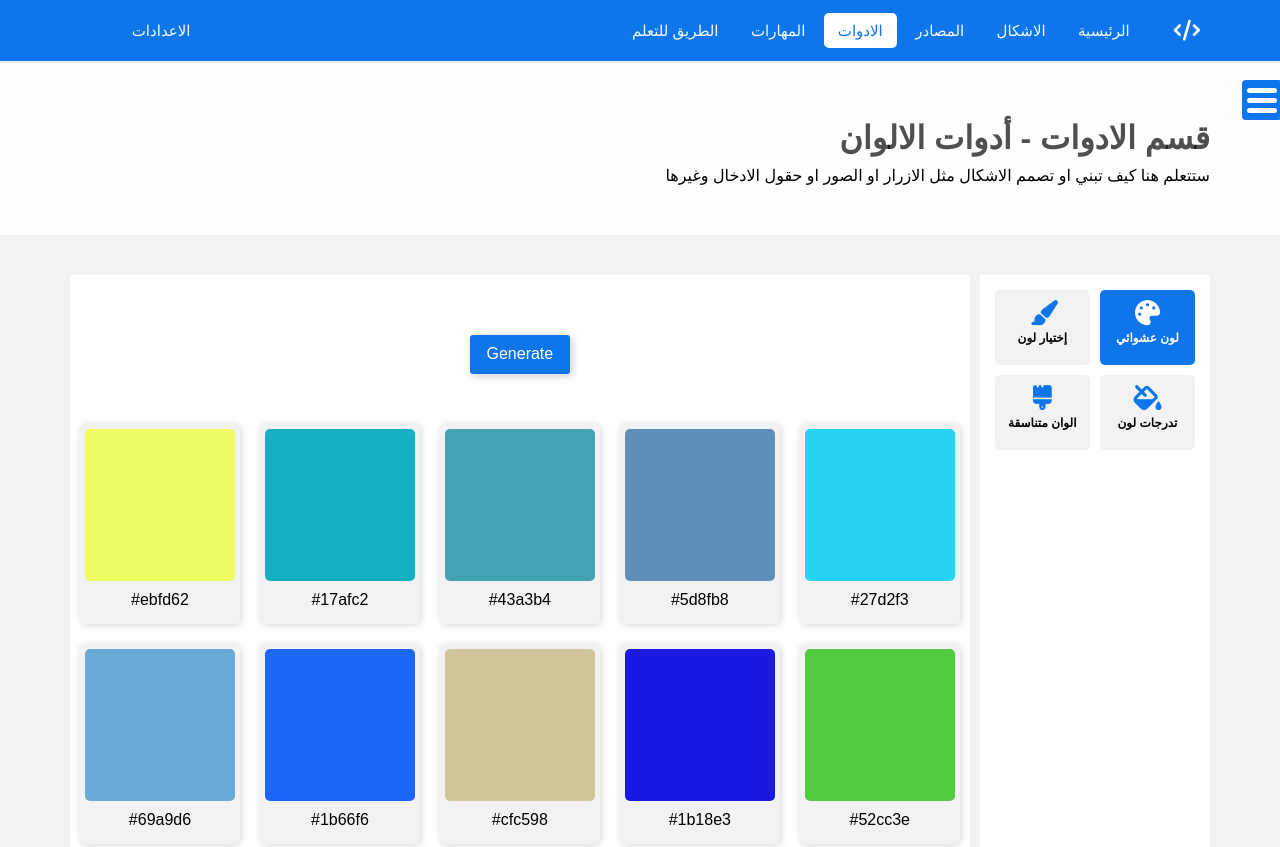
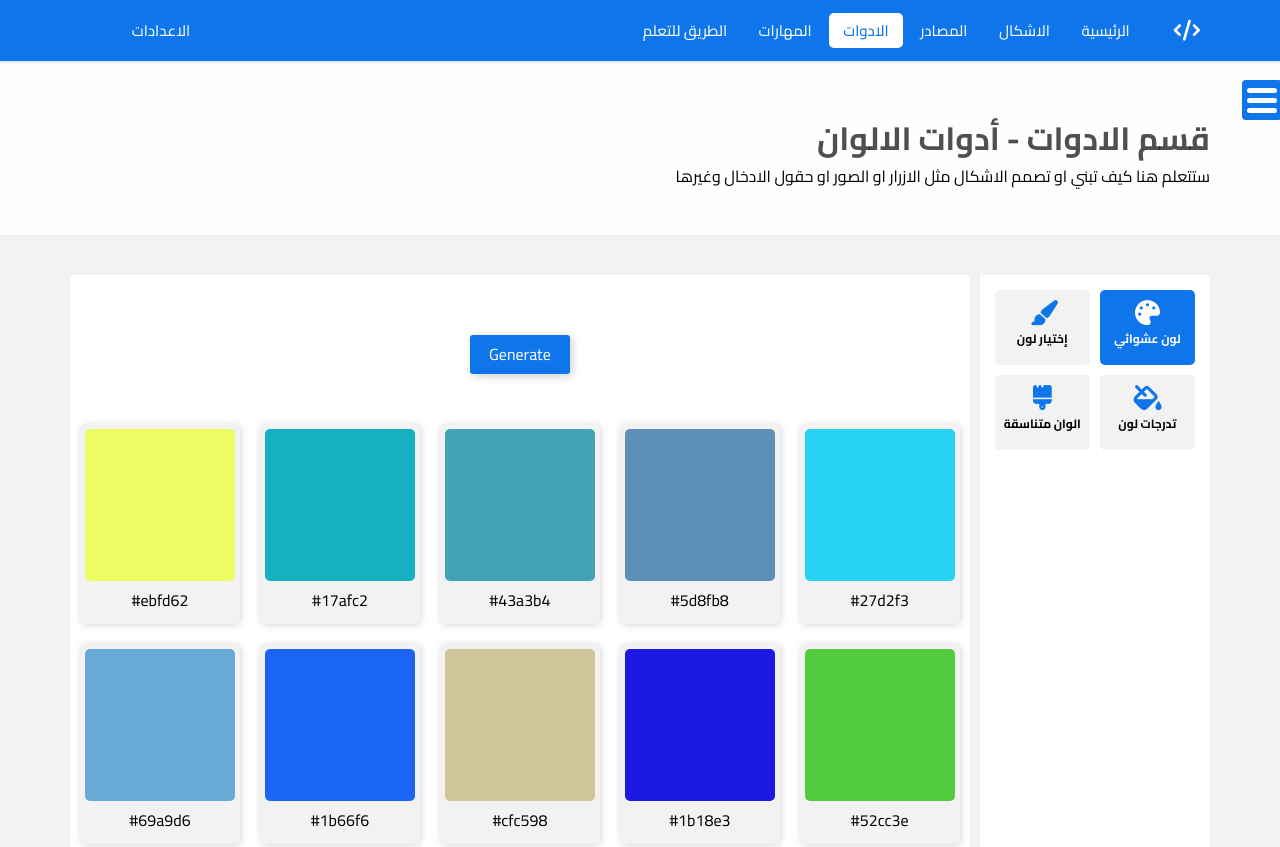
Before and after one commit to alazy11/Div-Acadmy, a plain HTML site: page clor-generator.html in a window 1280 px wide. Shown: the top 847 px of the page. Drawn offline with Linux system fonts and the light colour scheme.

Commit message:
Add files via upload

```diff
--- a/clor-generator.html
+++ b/clor-generator.html
@@ -8,6 +8,9 @@
     <title>DivCademy</title>
     <link rel="stylesheet" href="./css/all.min.css">
     <link rel="stylesheet" href="./css/normalize.css">
+    <link rel="preconnect" href="https://fonts.googleapis.com">
+<link rel="preconnect" href="https://fonts.gstatic.com" crossorigin>
+<link href="https://fonts.googleapis.com/css2?family=Cairo:wght@200;300;400;500;600;700;800&display=swap" rel="stylesheet">
     <link rel="stylesheet" href="./css/main.css">
     <link rel="stylesheet" href="./css/tool.css">
     <link rel="stylesheet" href="./css/media-q.css">
```
Also changed, not shown: effect.html (+3 -0 lines), index.html (+3 -0 lines), logicjs.html (+3 -0 lines), notes.html (+3 -0 lines), shape-complete.html (+3 -0 lines), shape.html (+3 -0 lines), sources.html (+3 -0 lines), written.html (+3 -0 lines).
